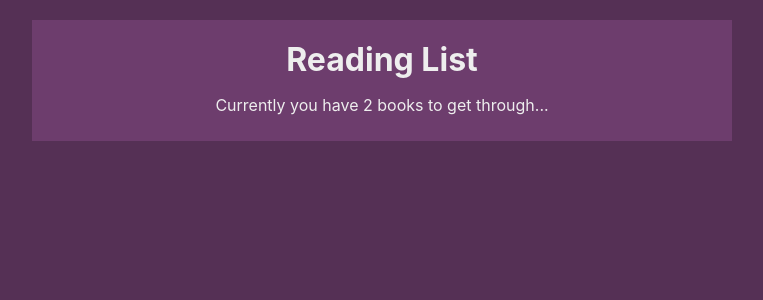
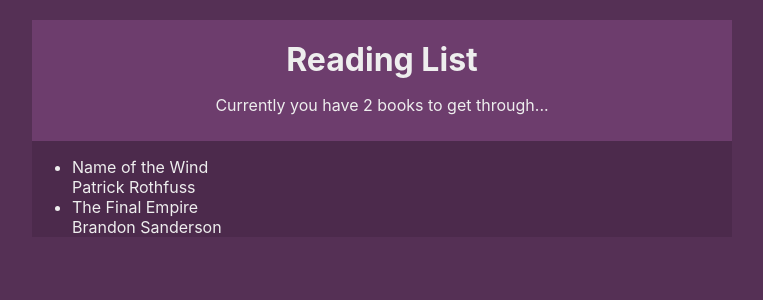
Before and after one commit to mittalvaibhav1/hooks-context, a React (Create React App) app in the folder booklist/: page / in a window 1280 px wide. Shown: the top 300 px of the page, without its empty margins (258-1021 px from the left). Built offline with nearby package versions, Linux system fonts and the light colour scheme.

Commit message:
BookDetails Implemented

```diff
--- a/booklist/src/App.js
+++ b/booklist/src/App.js
@@ -1,4 +1,5 @@
 import React from 'react';
+import BookList from './components/BookList';
 import Navbar from './components/Navbar';
 import BookContextProvider from './contexts/BookContext';
 
@@ -7,6 +8,7 @@ function App() {
     <div className="App">
       <BookContextProvider>
         <Navbar />
+        <BookList />
       </BookContextProvider>
     </div>
   );
--- a/booklist/src/components/BookDetails.js
+++ b/booklist/src/components/BookDetails.js
@@ -0,0 +1,14 @@
+import React, { useContext } from 'react';
+import { BookContext } from '../contexts/BookContext';
+
+const BookDetails = ({book}) => {
+    const { removeBook } = useContext(BookContext);
+    return (
+        <li onClick = {() => {removeBook(book.id)}}>
+            <div className = "title">{book.title}</div>
+            <div className = "author">{book.author}</div>
+        </li>
+     );
+}
+
+export default BookDetails;
```
